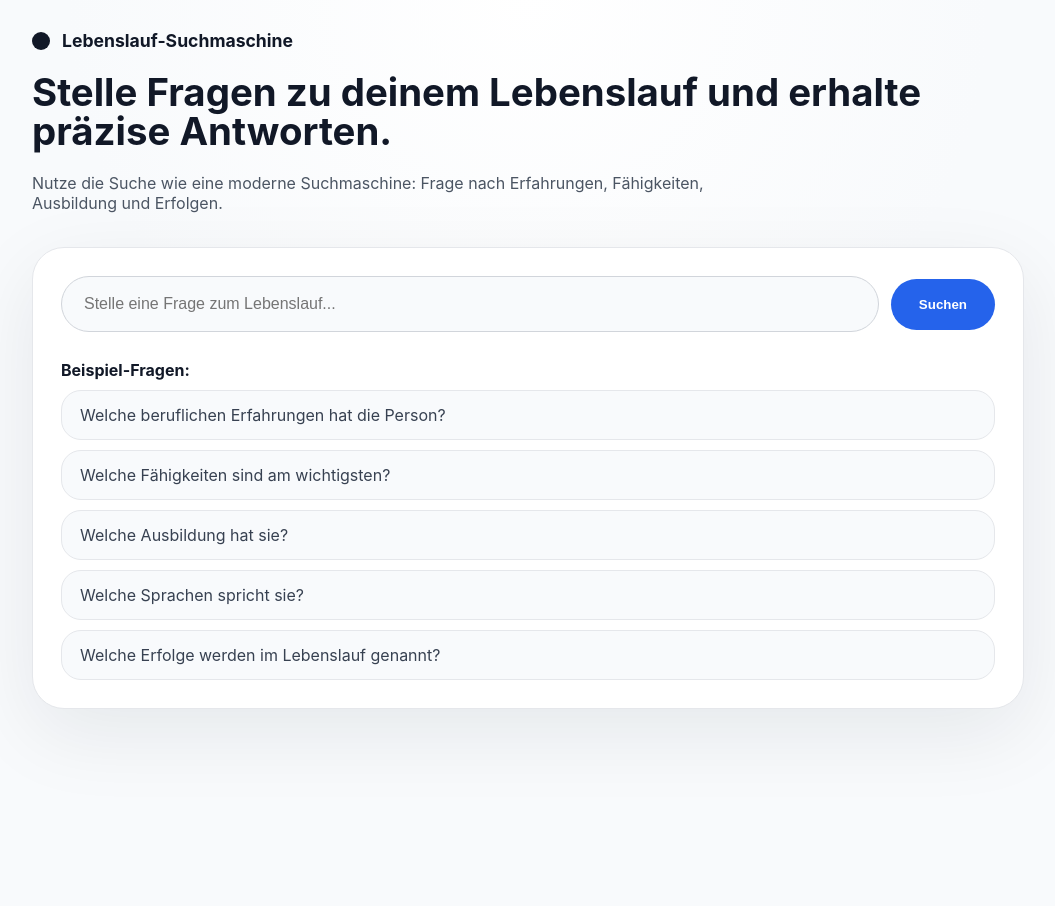
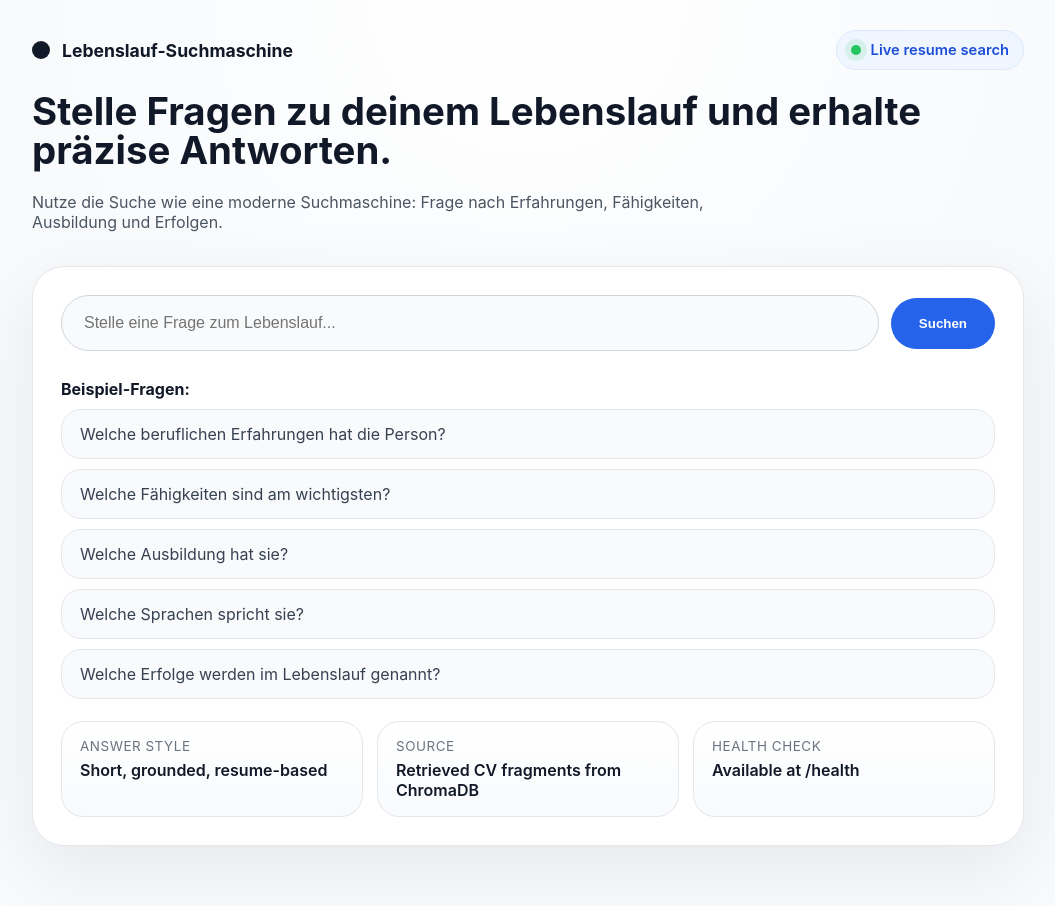
Before and after one commit to nurayarisoy/cv-rag-assistant, a Flask app: page / in a window 1280 px wide. Shown: the whole page, without its empty margins (112-1167 px from the left). Before the commit the page ends 718 px from the top, so only its background shows below. Run offline with Flask 3, Linux system fonts and the light colour scheme.

Commit message:
added update

```diff
--- a/templates/index.html
+++ b/templates/index.html
@@ -29,6 +29,13 @@
         gap: 22px;
         margin-bottom: 34px;
       }
+      .header-top {
+        display: flex;
+        justify-content: space-between;
+        align-items: center;
+        gap: 16px;
+        flex-wrap: wrap;
+      }
       .brand {
         display: inline-flex;
         align-items: center;
@@ -41,6 +48,26 @@
         height: 18px;
         background: #111827;
         border-radius: 50%;
+      }
+      .status-pill {
+        display: inline-flex;
+        align-items: center;
+        gap: 10px;
+        padding: 10px 14px;
+        border-radius: 999px;
+        border: 1px solid #dbeafe;
+        background: rgba(239, 246, 255, 0.92);
+        color: #1d4ed8;
+        font-size: 0.92rem;
+        font-weight: 600;
+      }
+      .status-pill::before {
+        content: "";
+        width: 10px;
+        height: 10px;
+        border-radius: 50%;
+        background: #22c55e;
+        box-shadow: 0 0 0 6px rgba(34, 197, 94, 0.12);
       }
       .hero {
         margin: 0;
@@ -97,6 +124,12 @@
         transform: translateY(-1px);
         box-shadow: 0 14px 30px rgba(37, 99, 235, 0.2);
       }
+      .search-button:disabled {
+        cursor: wait;
+        opacity: 0.8;
+        transform: none;
+        box-shadow: none;
+      }
       .hint {
         margin-top: 28px;
         color: #4b5563;
@@ -137,6 +170,31 @@
         outline: none;
         box-shadow: 0 0 0 4px rgba(37, 99, 235, 0.12);
         border-color: #2563eb;
+      }
+      .meta-grid {
+        display: grid;
+        grid-template-columns: repeat(3, minmax(0, 1fr));
+        gap: 14px;
+        margin-top: 22px;
+      }
+      .meta-card {
+        padding: 16px 18px;
+        border-radius: 22px;
+        border: 1px solid #e5e7eb;
+        background: linear-gradient(180deg, rgba(255,255,255,0.95), rgba(248,250,252,0.95));
+      }
+      .meta-label {
+        margin: 0 0 6px;
+        color: #6b7280;
+        font-size: 0.84rem;
+        text-transform: uppercase;
+        letter-spacing: 0.04em;
+      }
+      .meta-value {
+        margin: 0;
+        color: #111827;
+        font-size: 1rem;
+        font-weight: 600;
       }
       .results {
         margin-top: 34px;
@@ -182,11 +240,17 @@
         border-radius: 16px;
       }
       @media (max-width: 720px) {
+        .header-top {
+          align-items: flex-start;
+        }
         .search-form {
           flex-direction: column;
         }
         .search-button {
           width: 100%;
+        }
+        .meta-grid {
+          grid-template-columns: 1fr;
         }
       }
     </style>
@@ -194,7 +258,10 @@
   <body>
     <div class="page">
       <header class="header">
-        <div class="brand"><span class="brand-dot"></span> Lebenslauf-Suchmaschine</div>
+        <div class="header-top">
+          <div class="brand"><span class="brand-dot"></span> Lebenslauf-Suchmaschine</div>
+          <div class="status-pill">Live resume search</div>
+        </div>
         <h1 class="hero">Stelle Fragen zu deinem Lebenslauf und erhalte präzise Antworten.</h1>
         <p class="subtext">Nutze die Suche wie eine moderne Suchmaschine: Frage nach Erfahrungen, Fähigkeiten, Ausbildung und Erfolgen.</p>
       </header>
@@ -225,6 +292,21 @@
             </li>
           </ul>
         </div>
+
+        <div class="meta-grid">
+          <div class="meta-card">
+            <p class="meta-label">Answer style</p>
+            <p class="meta-value">Short, grounded, resume-based</p>
+          </div>
+          <div class="meta-card">
+            <p class="meta-label">Source</p>
+            <p class="meta-value">Retrieved CV fragments from ChromaDB</p>
+          </div>
+          <div class="meta-card">
+            <p class="meta-label">Health check</p>
+            <p class="meta-value">Available at /health</p>
+          </div>
+        </div>
       </section>
 
       {% if error %}
@@ -254,16 +336,32 @@
       const queryInput = document.getElementById("query-input");
       const searchForm = document.getElementById("search-form");
       const sampleChips = document.querySelectorAll(".sample-chip");
+      const submitButton = searchForm?.querySelector(".search-button");
+
+      const submitQuery = (question) => {
+        if (!question || !queryInput || !searchForm || !submitButton) {
+          return;
+        }
+
+        queryInput.value = question;
+        submitButton.disabled = true;
+        submitButton.textContent = "Searching...";
+        searchForm.submit();
+      };
+
+      searchForm?.addEventListener("submit", () => {
+        if (!submitButton) {
+          return;
+        }
+
+        submitButton.disabled = true;
+        submitButton.textContent = "Searching...";
+      });
 
       sampleChips.forEach((chip) => {
         chip.addEventListener("click", () => {
           const question = chip.getAttribute("data-question") || "";
-          if (!question || !queryInput || !searchForm) {
-            return;
-          }
-
-          queryInput.value = question;
-          searchForm.submit();
+          submitQuery(question);
         });
       });
     </script>
--- a/web.py
+++ b/web.py
@@ -1,6 +1,6 @@
 import os
 
-from flask import Flask, render_template, request
+from flask import Flask, jsonify, render_template, request
 import chromadb
 from chromadb.config import Settings
 from qa_service import generate_answer
@@ -34,6 +34,18 @@ def embed_query(text: str) -> list[float]:
 
 
 app = Flask(__name__)
+
+
+@app.get("/health")
+def health():
+    return jsonify(
+        {
+            "status": "ok",
+            "collection_loaded": collection is not None,
+            "embed_model": EMBED_MODEL_NAME,
+            "qa_model": QA_MODEL_NAME,
+        }
+    )
 
 
 @app.route("/", methods=["GET", "POST"])
```
Also changed, not shown: DEPLOY.md (+71 -20 lines).
